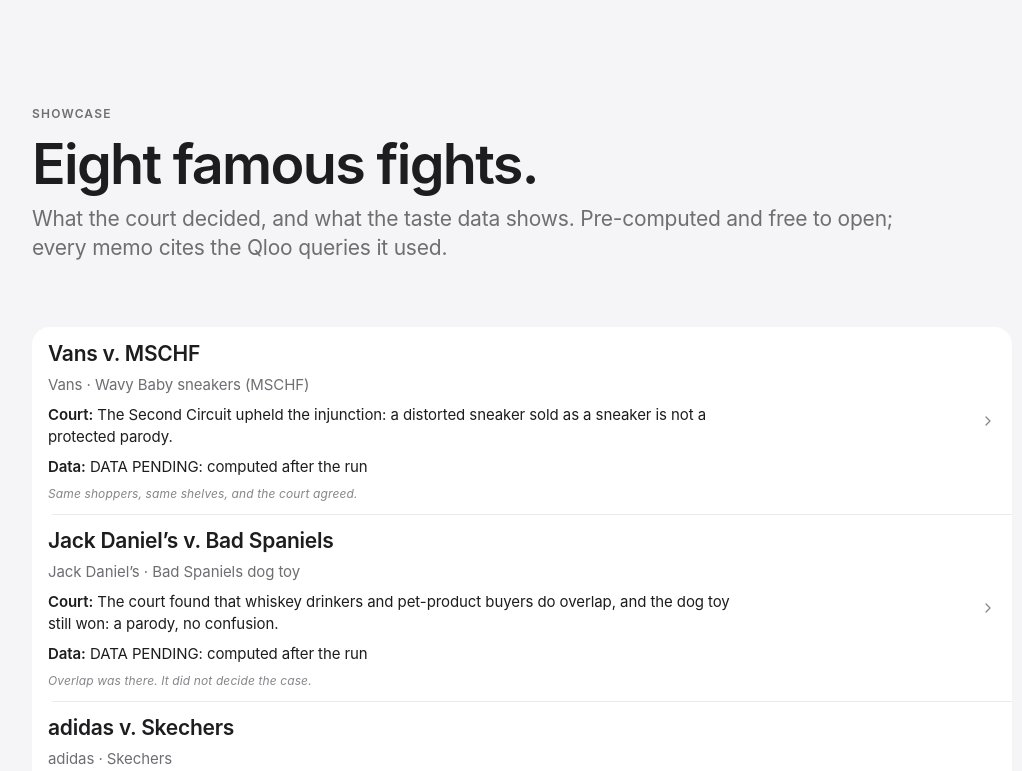
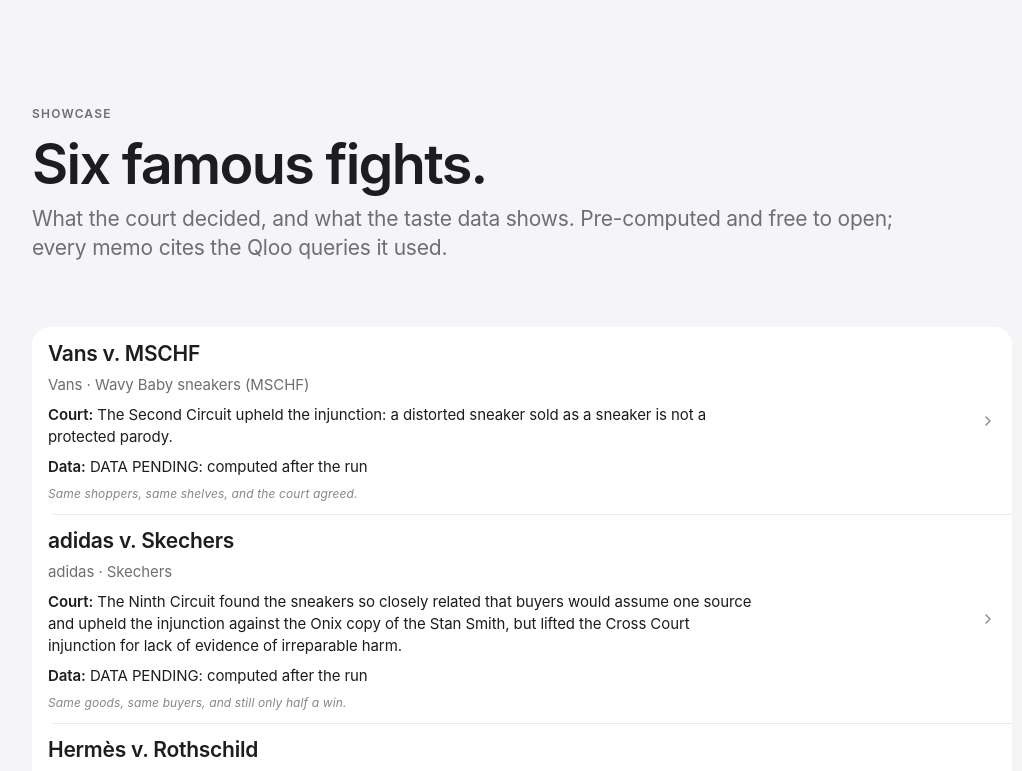
Before and after one commit to Avonik/tea-rose, a React (Vite) app in the folder frontend-v3/: page / in a window 1280 px wide. Shown: the part 5520-6291 px from the top of the page, without its empty margins (118-1140 px from the left). Built offline with nearby package versions, Linux system fonts and the light colour scheme.

Commit message:
Showcase: six cases with full question coverage (complaint inputs)

```diff
--- a/frontend-v3/src/content/home.ts
+++ b/frontend-v3/src/content/home.ts
@@ -109,18 +109,16 @@
 /** The eight showcase fights, in manifest order (backend/data/showcase/manifest.json). */
 export const CASE_ORDER = [
   'vans_mschf',
-  'bad_spaniels',
   'adidas_skechers',
   'hermes_rothschild',
   'vans_walmart',
-  'adidas_thom_browne',
   'nike_stockx',
   'bang_monster',
 ] as const
 
 export const FIGHTS = {
   eyebrow: 'Showcase',
-  title: 'Eight famous fights.',
+  title: 'Six famous fights.',
   sub: 'What the court decided, and what the taste data shows. Pre-computed and free to open; every memo cites the Qloo queries it used.',
 }
 
```
Also changed, not shown: 1 other file (tests, documents, lock files or other folders).
